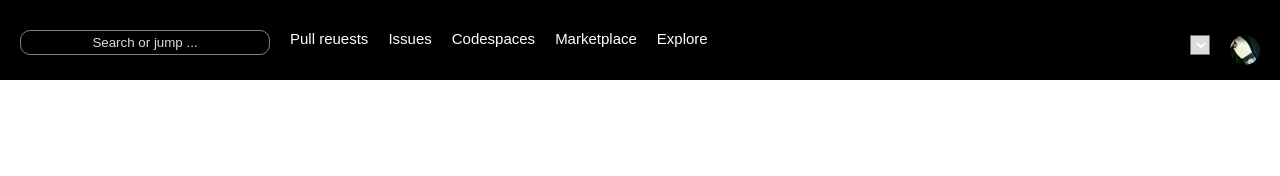
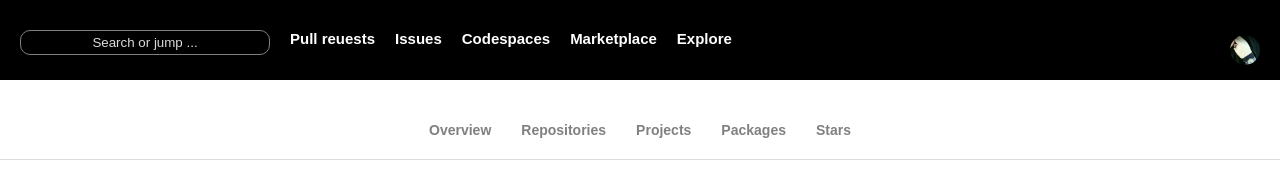
Before and after one commit to MahsumaRezai/Github, a website: page index.html in a window 1280 px wide. Drawn offline with Linux system fonts and the light colour scheme.

Commit message:
work on head section two

```diff
--- a/Js/app.js
+++ b/Js/app.js
@@ -1,6 +1,7 @@
 // select section
 function select() {
-    document.getElementById("sel").style.width = "100px";
+    let n = document.getElementById("sel");
+    n.style.width = "100px";
     document.getElementById("sel").style.backgroundColor = "white";
     document.getElementById("sel").style.color = "black";
     document.getElementById("sel").style.gap = "5px";
@@ -11,6 +12,4 @@
     document.getElementById("btn").style.width = "350px";
     document.getElementById("btn").style.color = "white";
 
-
-
 }
--- a/index.html
+++ b/index.html
@@ -18,42 +18,39 @@
             <div class="head-section">
 
                 <button class="button" id="btn" onclick="return button() "><a>Search or jump ... </a></button>
-                <li class="li">Pull reuests</li>
-                <li>Issues</li>
-                <li>Codespaces</li>
-                <li>Marketplace</li>
-                <li>Explore</li>
+                <li class="li"> <strong> Pull reuests</strong> </li>
+                <li> <strong>Issues</strong> </li>
+                <li> <strong> Codespaces</strong> </li>
+                <li> <strong> Marketplace</strong> </li>
+                <li> <strong> Explore</strong> </li>
                 <!-- end section one-->
-
             </div>
 
             <!--head section two-->
             <div class="head-setion-two">
-                <select class="select" id="sel" onclick="return select()">
-                    <option value="">Log in</option>
-                    <option value="">Profile</option>
-                    <option value="">Setting</option>
-                    <option value="">Log out</option>
-
-                </select>
-
                 <img src="./image/profile.jpg" alt="" class="img">
-
-
             </div>
-
-
             <!--end section two-->
             <!--- end head section-->
+        </div>
+
+    </header>
+
+    <main>
+        <!-- head section two-->
+        <div class="head-section-two">
+            <button class="btn" id="bun" onclick="return btn()"><a href="#" class="btn__link"><strong class="btn__text">Overview</strong></a></button>
+            <button class="btn" id="bun"><a href="#" class="btn__link"><strong class="btn__text">Repositories</strong></a></button>
+            <button class="btn" id="bun"><a href="#" class="btn__link"><strong class="btn__text">Projects</strong></a></button>
+            <button class="btn" id="bun"><a href="#" class="btn__link"><strong class="btn__text">Packages</strong></a></button>
+            <button class="btn" id="bun"><a href="#" class="btn__link"><strong class="btn__text">Stars</strong></a></button>
 
 
         </div>
 
+        <!--  end head section two-->
 
-
-
-
-    </header>
+    </main>
 
 
 
--- a/scss/main.scss
+++ b/scss/main.scss
@@ -52,6 +52,36 @@
     width: 250px;
     height: 25px;
     color: gainsboro;
+}
+// head-section-two
+.head-section-two {
+    display: flex;
+    flex-direction: row;
+    justify-content: center;
+    align-items: center;
+    gap: 30px;
+    background: white;
+    border-bottom: 1px solid  gainsboro;
+    height: 80px;
+    padding-top: 20px;
+}
+.btn {
+    background: white;
+    border:none;
+    &__link {
+        text-decoration: none;
 
+    }
+    &__text {
+        font-size: 14px;
+        color: gray;
+        font-family: sans-serif;
+        font-style: normal;
+
+    }
 
 }
+.btn:hover{
+    background: gainsboro;
+
+}
```
Also changed, not shown: css/style.css.
